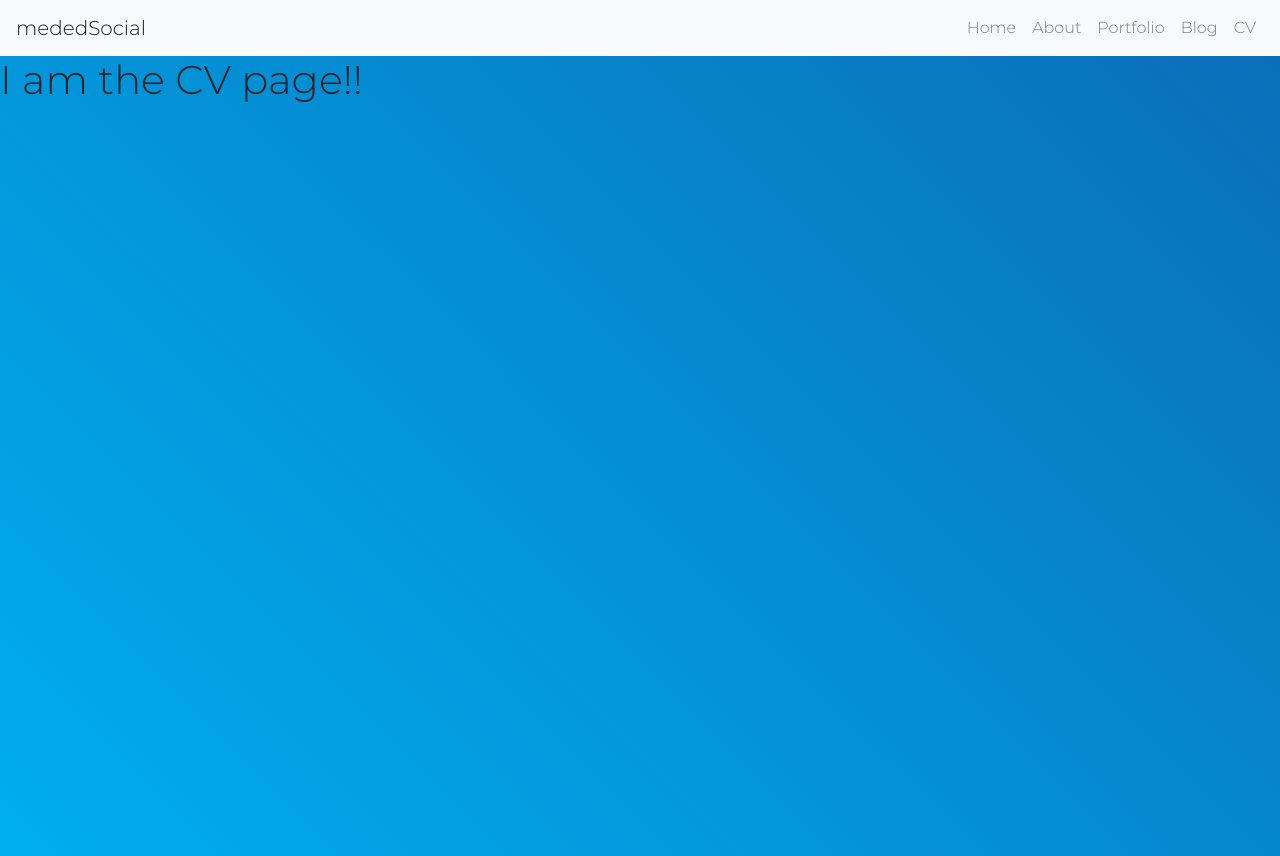
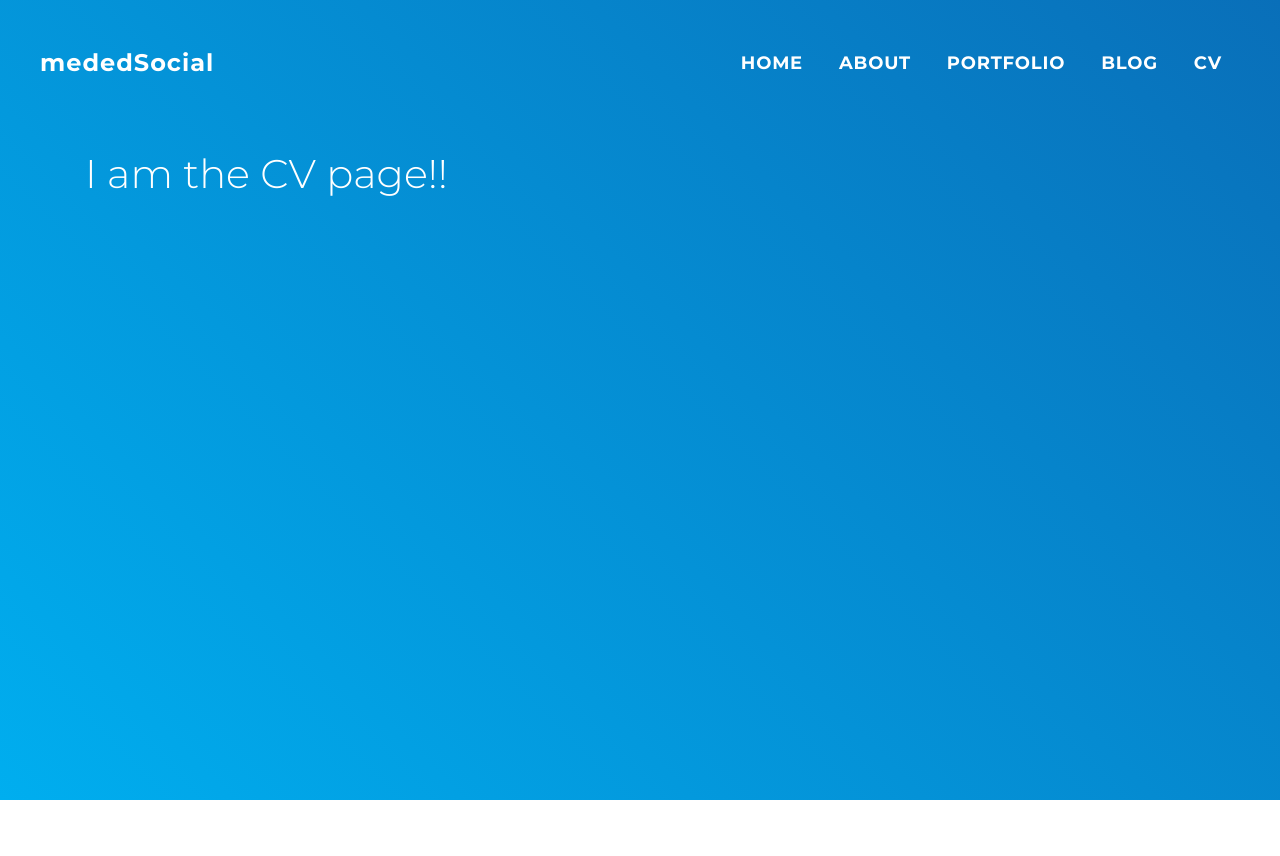
Before and after one commit to brianpx/portfolio-project, a Next.js app: page /cv in a window 1280 px wide. After the commit the page ends 800 px from the top, so only its background shows below. Built offline with nearby package versions, Linux system fonts and the light colour scheme.

Commit message:
through session 39

```diff
--- /dev/null
+++ b/components/BasePage.js
@@ -0,0 +1,21 @@
+import {Container} from 'reactstrap';
+import PropTypes from 'prop-types';
+
+const BasePage = (props) => {
+const { className } = props;
+
+  return (
+    <div className={`base-page ${className}`}>
+    <Container>
+      {props.children}
+    </Container>
+    </div>
+  )
+
+}
+
+BasePage.defaultProps = {
+  className:''
+}
+
+export default BasePage;
--- a/components/shared/Header.js
+++ b/components/shared/Header.js
@@ -17,7 +17,7 @@ import {
     const { route, title } = props
     return (
       <Link href={route}>
-        <a className="nav-link">{title}</a>
+        <a className="nav-link port-navbar-link">{title}</a>
       </Link>
     )
   }
@@ -39,16 +39,16 @@ export default class Example extends React.Component {
   render() {
     return (
       <div>
-        <Navbar color="light" light expand="md">
-          <NavbarBrand href="/">mededSocial</NavbarBrand>
+        <Navbar className = "port-navbar port-default absolute" color="transparent"  dark  expand="md">
+          <NavbarBrand className = "port-navbar-brand"  href="/">mededSocial</NavbarBrand>
           <NavbarToggler onClick={this.toggle} />
           <Collapse isOpen={this.state.isOpen} navbar>
             <Nav className="ml-auto" navbar>
-              <NavItem><BsNavLink route="/" title="Home"></BsNavLink></NavItem>
-              <NavItem><BsNavLink route="/about" title="About"></BsNavLink></NavItem>
-              <NavItem><BsNavLink route="/portfolio" title="Portfolio"></BsNavLink></NavItem>
-              <NavItem><BsNavLink route="/blog" title="Blog"></BsNavLink></NavItem>
-              <NavItem><BsNavLink route="/cv" title="CV"></BsNavLink></NavItem>
+              <NavItem className="port-navbar-item"><BsNavLink route="/" title="Home"></BsNavLink></NavItem>
+              <NavItem className="port-navbar-item"><BsNavLink route="/about" title="About"></BsNavLink></NavItem>
+              <NavItem className="port-navbar-item"><BsNavLink route="/portfolio" title="Portfolio"></BsNavLink></NavItem>
+              <NavItem className="port-navbar-item"><BsNavLink route="/blog" title="Blog"></BsNavLink></NavItem>
+              <NavItem className="port-navbar-item"><BsNavLink route="/cv" title="CV"></BsNavLink></NavItem>
 
 
               {/* <UncontrolledDropdown nav inNavbar>
--- a/pages/about.js
+++ b/pages/about.js
@@ -1,11 +1,14 @@
 import React from 'react';
 import BaseLayout from '../components/layouts/BaseLayout';
+import BasePage from '../components/BasePage';
 
 class About extends React.Component {
   render() {
     return (
       <BaseLayout>
-      <h1>I am the about page!!</h1>
+        <BasePage className="about-page">
+          <h1>I am the about page!!</h1>
+        </BasePage>
       </BaseLayout>
     )
   }
--- a/pages/blog.js
+++ b/pages/blog.js
@@ -1,11 +1,14 @@
 import React from 'react';
 import BaseLayout from '../components/layouts/BaseLayout';
+import BasePage from '../components/BasePage';
 
 class Blog extends React.Component {
   render() {
     return (
       <BaseLayout>
-      <h1>I am the blog page!!</h1>
+      <BasePage>
+        <h1>I am the blog page!!</h1>
+      </BasePage>
       </BaseLayout>
     )
   }
--- a/pages/cv.js
+++ b/pages/cv.js
@@ -1,11 +1,14 @@
 import React from 'react';
 import BaseLayout from '../components/layouts/BaseLayout';
+import BasePage from '../components/BasePage';
 
 class Cv extends React.Component {
   render() {
     return (
       <BaseLayout>
+      <BasePage>
       <h1>I am the CV page!!</h1>
+      </BasePage>
       </BaseLayout>
     )
   }
--- a/pages/portfolio_detail.js
+++ b/pages/portfolio_detail.js
@@ -1,5 +1,6 @@
 import React from 'react';
 import BaseLayout from '../components/layouts/BaseLayout';
+import BasePage from '../components/BasePage';
 import {withRouter} from 'next/router';
 import axios from 'axios';
 
@@ -28,9 +29,11 @@ class Portfolio_detail extends React.Component {
     const { portfolio_detail } = this.props;
     return (
       <BaseLayout>
+      <BasePage>
       <h1>{ portfolio_detail.title }</h1>
       <p>BODY: { portfolio_detail.body }</p>
       <p>ID: { portfolio_detail.id }</p>
+      </BasePage>
       </BaseLayout>
     )
   }
--- /dev/null
+++ b/styles/_header.scss
@@ -0,0 +1,38 @@
+// HEADER
+.port-navbar.port-default {
+  width: 100%;
+  z-index: 15;
+  padding: 40px;
+
+  .port-navbar {
+    &-brand {
+      color: white;
+      font-size: 24px;
+      //text-transform: uppercase;
+      letter-spacing: 1px;
+      font-weight: bold;
+    }
+
+    &-item {
+      margin-left: 10px;
+      margin-right: 10px;
+    }
+
+    &-link {
+      color: white;
+      font-weight: bold;
+      letter-spacing: 0.8px;
+      font-size: 18px;
+      text-transform: uppercase;
+
+      &.active {
+        color: #dba919;
+      }
+
+      &:hover,
+      &:focus {
+        color: #dba919;
+      }
+    }
+  }
+}
--- a/styles/main.scss
+++ b/styles/main.scss
@@ -2,6 +2,9 @@
 
 //PAGES
 @import "./index";
+
+//COMPONENTS
+@import "./header";
 
 html,
 body {
@@ -16,3 +19,12 @@ body {
   letter-spacing: 2px;
   color: white;
 }
+
+.absolute {
+  position: absolute;
+}
+
+.base-page {
+  padding-top: 150px;
+  color: white;
+}
```
Also changed, not shown: pages/portfolio.js (+9 -3 lines).
